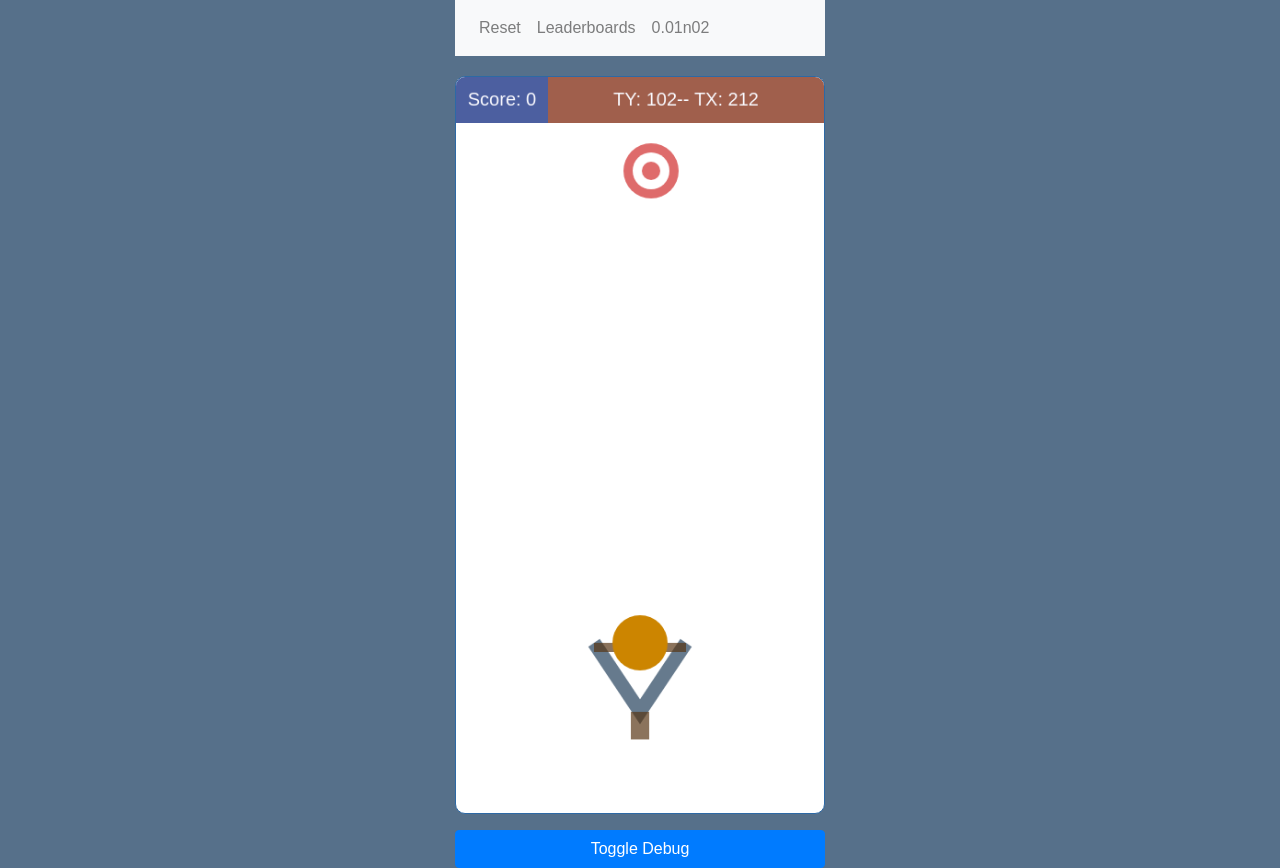
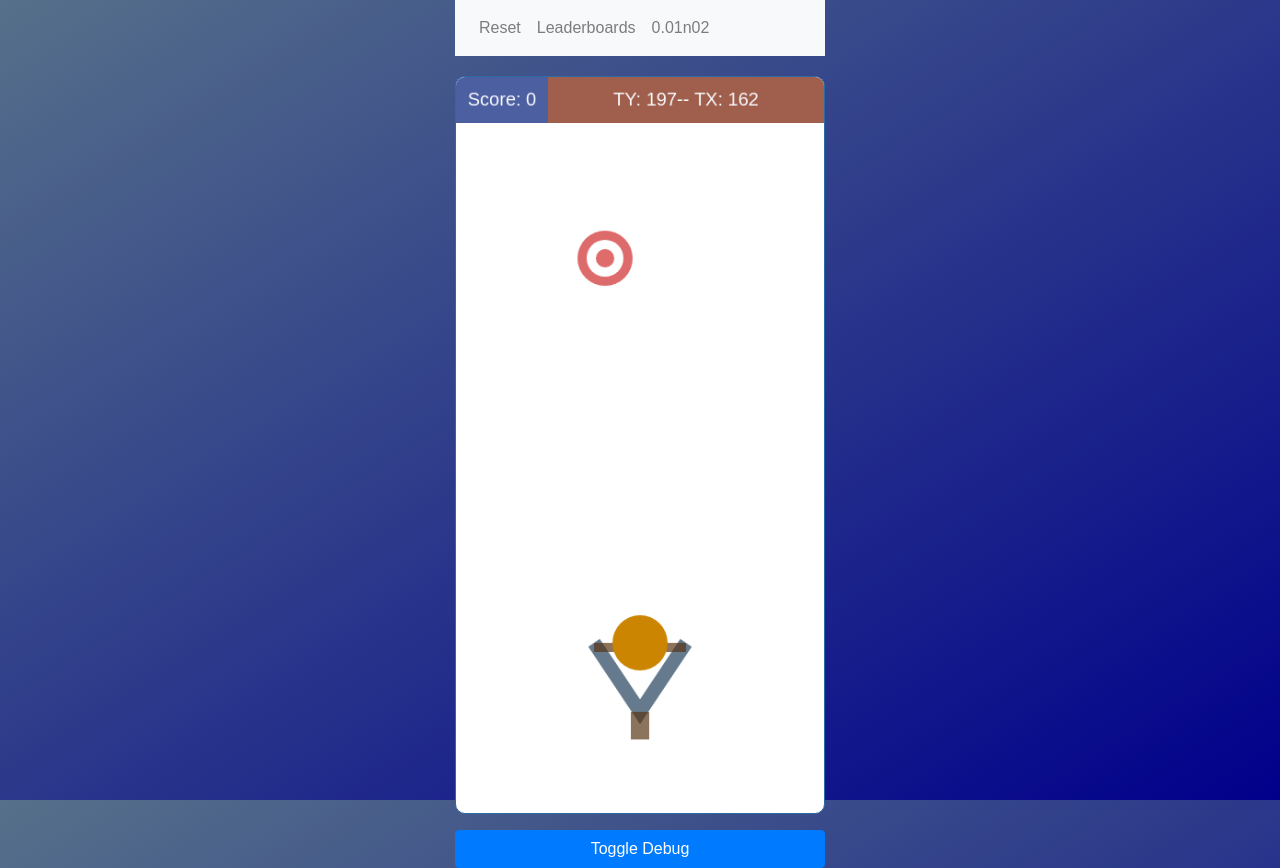
Before and after one commit to beckerist/beckerist.github.io, a PHP site: page / in a window 1280 px wide. Run offline with PHP 8.4, Linux system fonts and the light colour scheme; some libraries are stand-ins or nearby versions.

Commit message:
updated background and removed commenting

```diff
--- a/assets/script.js
+++ b/assets/script.js
@@ -178,45 +178,31 @@ function roundToTwo(value) {
 function moveTarget() {
     targetSteps++;
     if (targetSteps > 20) {
-        /*switch (targetDirection) {
-            case 'up':
-                targetDirection = 'right';
-                break;
-            case 'down':
-                targetDirection = 'left';
-                break;
-            case 'left':
-                targetDirection = 'up';
-                break;
-            case 'right':
-                targetDirection = 'down';
-                break;
-            }*/
             targetDirection = ['up', 'down', 'left', 'right'][Math.floor(Math.random() * 4)];
             targetSteps = 0;
         }
     else {
         switch (targetDirection) {
             case 'up':
-                if (targetY > 0)
+                if (targetY > mintargetY)
                 {
                     targetY = targetY - 5;
                 }
                 break;
             case 'down':
-                if (targetY < canvas.height)
+                if (targetY < maxtargetY)
                 {
                     targetY = targetY + 5;
                 }
                 break;
             case 'left':
-                if (targetX > 0)
+                if (targetX > mintargetX)
                 {
                     targetX = targetX - 5;
                 }
                 break;
             case 'right':
-                if (targetX < canvas.width)
+                if (targetX < maxtargetX)
                 {
                     targetX = targetX + 5;
                 }
--- a/assets/style.css
+++ b/assets/style.css
@@ -4,7 +4,7 @@ body {
     align-items: center;
     height: 100vh;
     margin: 0;
-    background-color: #56708a;
+    background: linear-gradient(to bottom right, #56708a, #00008B);
     font-family: 'Arial', sans-serif; /* Clean font family */
 }
 
```
